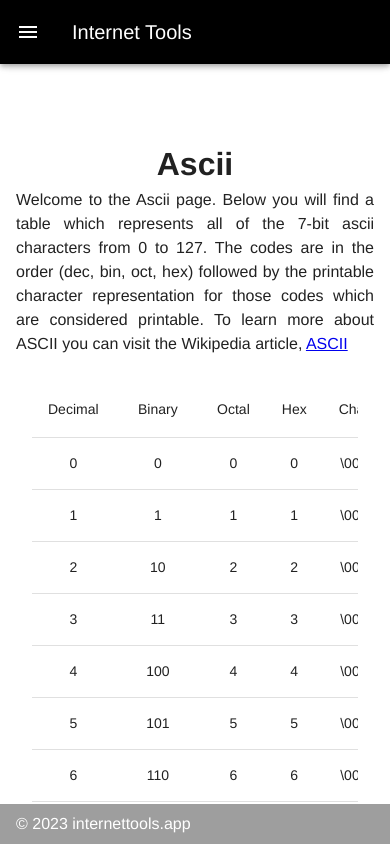
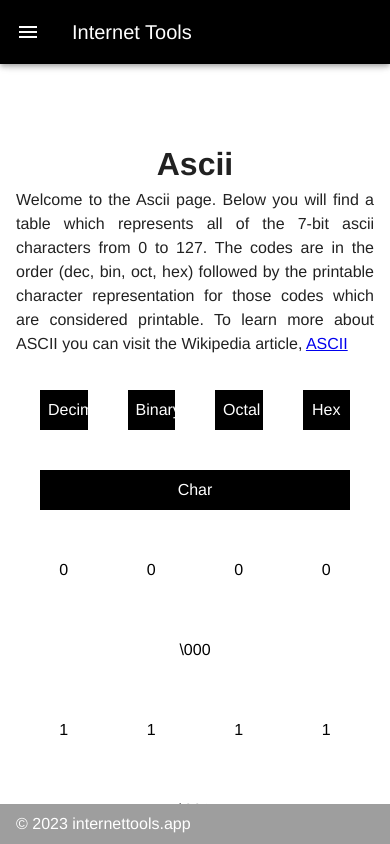
Before and after one commit to butler1970/vue, a Vue app: page /ascii in a window 390 px wide. Shown: the top 844 px of the page. Built offline with nearby package versions, Linux system fonts and the light colour scheme.

Commit message:
Fixing ascii table so it's responsive.

```diff
--- a/src/components/AsciiPage.vue
+++ b/src/components/AsciiPage.vue
@@ -7,26 +7,20 @@
     <a target="_blank" href="https://en.wikipedia.org/wiki/ASCII">ASCII</a></p>
 
   <v-container>
-    <v-table>
-      <thead>
-        <tr color="primary">
-          <th class="text-center">Decimal</th>
-          <th class="text-center">Binary</th>
-          <th class="text-center">Octal</th>
-          <th class="text-center">Hex</th>
-          <th class="text-center">Char</th>
-        </tr>
-      </thead>
-      <tbody>
-        <tr v-for="n in 128" :key="n">
-          <td>{{ n - 1 }}</td>
-          <td>{{ (n - 1).toString(2) }}</td>
-          <td>{{ (n - 1).toString(8) }}</td>
-          <td>{{ (n - 1).toString(16) }}</td>
-          <td>{{ toChar(n - 1) }}</td>
-        </tr>
-      </tbody>
-    </v-table>
+    <v-row>
+      <v-col cols="3" md="2"><v-sheet color="primary" class="pa-2 ma-2">Decimal</v-sheet></v-col>
+      <v-col cols="3" md="2"><v-sheet color="primary" class="pa-2 ma-2">Binary</v-sheet></v-col>
+      <v-col cols="3" md="2"><v-sheet color="primary" class="pa-2 ma-2">Octal</v-sheet></v-col>
+      <v-col cols="3" md="2"><v-sheet color="primary" class="pa-2 ma-2">Hex</v-sheet></v-col>
+      <v-col cols="12" md="2"><v-sheet color="primary" class="pa-2 ma-2">Char</v-sheet></v-col>
+    </v-row>
+    <v-row v-for="n in 128" :key="n">
+      <v-col cols="3" md="2"><v-sheet color="secondary" class="ma-2 pa-2">{{ n - 1 }}</v-sheet></v-col>
+      <v-col cols="3" md="2"><v-sheet color="secondary" class="ma-2 pa-2">{{ (n - 1).toString(2) }}</v-sheet></v-col>
+      <v-col cols="3" md="2"><v-sheet color="secondary" class="ma-2 pa-2">{{ (n - 1).toString(2) }}</v-sheet></v-col>
+      <v-col cols="3" md="2"><v-sheet color="secondary" class="ma-2 pa-2">{{ (n - 1).toString(2) }}</v-sheet></v-col>
+      <v-col cols="12" md="2"><v-sheet color="secondary" class="ma-2 pa-2">{{ toChar(n-1) }}</v-sheet></v-col>
+    </v-row>
   </v-container>
 
 </template>
```
